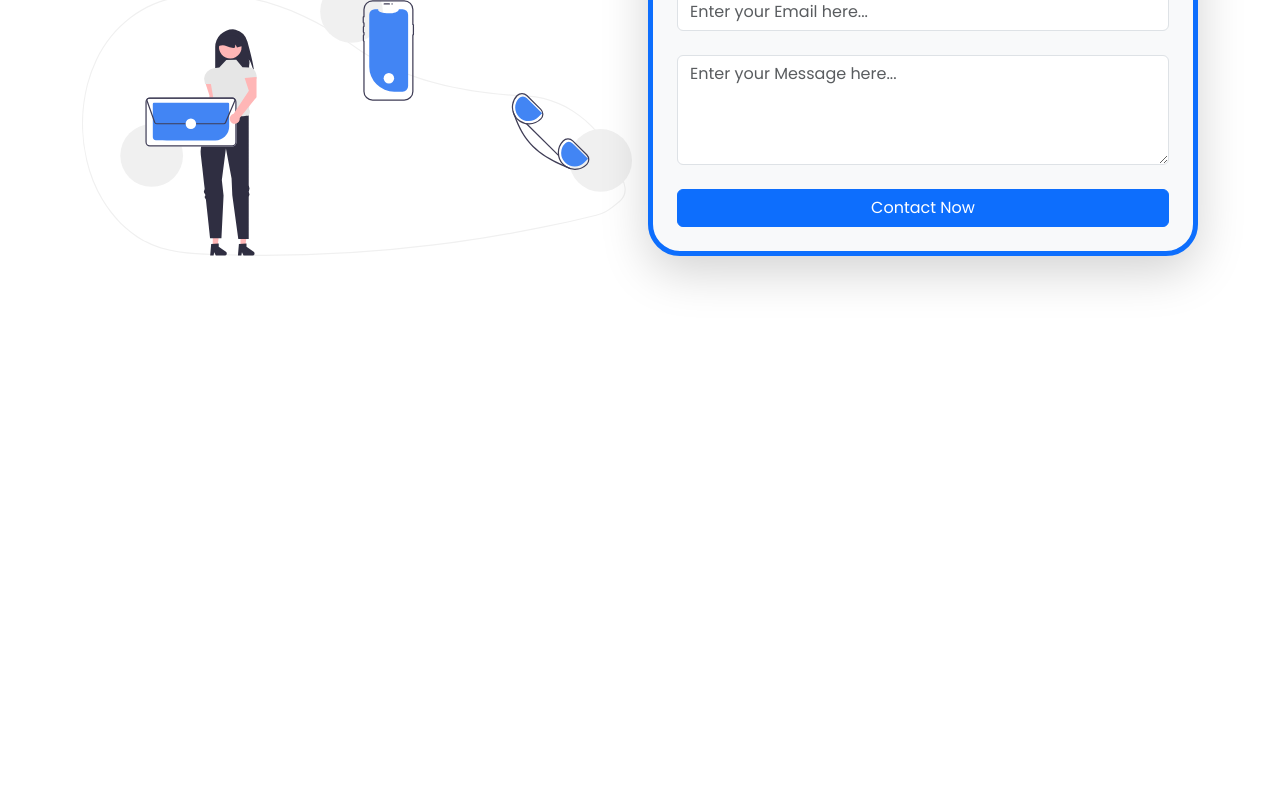
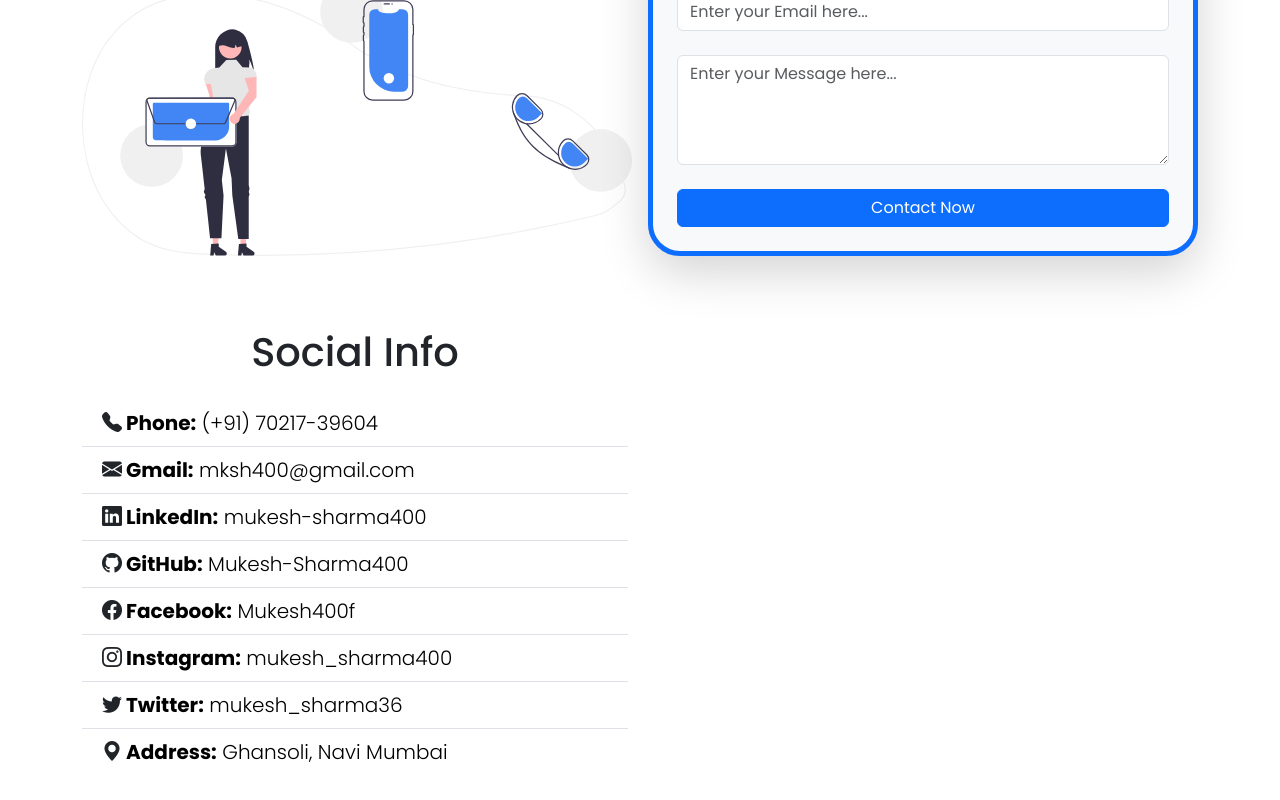
Before and after one commit to Mukesh-Sharma400/Portfolio, a React (Create React App) app: page /contact in a window 1280 px wide. Shown: the part 268-1068 px from the top of the page. Before the commit the page ends 800 px from the top, so only its background shows below. Built offline with nearby package versions, Linux system fonts and the light colour scheme; a web font is replaced by a local one.

Commit message:
added social

```diff
--- a/src/pages/Contact.js
+++ b/src/pages/Contact.js
@@ -90,6 +90,108 @@ const Contact = () => {
           </form>
         </div>
       </div>
+      <div class="py-5">
+        <div class="row g-4">
+          <div class="col-md">
+            <h1 class="text-center mb-4">Social Info</h1>
+            <ul class="list-group list-group-flush lead">
+              <li class="list-group-item">
+                <a
+                  className="text-decoration-none text-black"
+                  href="tel:+917021739604"
+                  target="_blank"
+                  rel="noopener noreferrer"
+                >
+                  <i class="bi bi-telephone-fill text-dark mx-1"></i>
+                  <span class="fw-bold">Phone:</span> (+91) 70217-39604
+                </a>
+              </li>
+              <li class="list-group-item">
+                <a
+                  className="text-decoration-none text-black"
+                  href="mailto:mksh400@gmail.com"
+                  target="_blank"
+                  rel="noopener noreferrer"
+                >
+                  <i class="bi bi-envelope-fill text-dark mx-1"></i>
+                  <span class="fw-bold">Gmail:</span> mksh400@gmail.com
+                </a>
+              </li>
+              <li class="list-group-item">
+                <a
+                  className="text-decoration-none text-black"
+                  href="https://www.linkedin.com/in/mukesh-sharma400"
+                  target="_blank"
+                  rel="noopener noreferrer"
+                >
+                  <i class="bi bi-linkedin text-dark mx-1"></i>
+                  <span class="fw-bold">LinkedIn:</span> mukesh-sharma400
+                </a>
+              </li>
+
+              <li class="list-group-item">
+                <a
+                  className="text-decoration-none text-black"
+                  href="https://github.com/Mukesh-Sharma400"
+                  target="_blank"
+                  rel="noopener noreferrer"
+                >
+                  <i class="bi bi-github text-dark mx-1"></i>
+                  <span class="fw-bold">GitHub:</span> Mukesh-Sharma400
+                </a>
+              </li>
+
+              <li class="list-group-item">
+                <a
+                  className="text-decoration-none text-black"
+                  href="https://www.facebook.com/Mukesh400f"
+                  target="_blank"
+                  rel="noopener noreferrer"
+                >
+                  <i class="bi bi-facebook text-dark mx-1"></i>
+                  <span class="fw-bold">Facebook:</span> Mukesh400f
+                </a>
+              </li>
+              <li class="list-group-item">
+                <a
+                  className="text-decoration-none text-black"
+                  href="https://www.instagram.com/mukesh_sharma400"
+                  target="_blank"
+                  rel="noopener noreferrer"
+                >
+                  <i class="bi bi-instagram text-dark mx-1"></i>
+                  <span class="fw-bold">Instagram:</span> mukesh_sharma400
+                </a>
+              </li>
+              <li class="list-group-item">
+                <a
+                  className="text-decoration-none text-black"
+                  href="https://twitter.com/mukesh_sharma36"
+                  target="_blank"
+                  rel="noopener noreferrer"
+                >
+                  <i class="bi bi-twitter text-dark mx-1"></i>
+                  <span class="fw-bold">Twitter:</span> mukesh_sharma36
+                </a>
+              </li>
+              <li class="list-group-item">
+                <a
+                  className="text-decoration-none text-black"
+                  href="https://www.google.com/maps/place/Ghansoli,+Navi+Mumbai,+Maharashtra/@19.1265698,72.9837973,14z/data=!3m1!4b1!4m6!3m5!1s0x3be7c0ae08fd4fcb:0xeb29360c730e957f!8m2!3d19.1253629!4d72.9992013!16zL20vMDkxeHNy"
+                  target="_blank"
+                  rel="noopener noreferrer"
+                >
+                  <i class="bi bi-geo-alt-fill text-dark mx-1"></i>
+                  <span class="fw-bold">Address:</span> Ghansoli, Navi Mumbai
+                </a>
+              </li>
+            </ul>
+          </div>
+          <div class="col-md img-fluid img-card w-50 d-none d-lg-block">
+            <div id="map"></div>
+          </div>
+        </div>
+      </div>
     </div>
   );
 };
```
